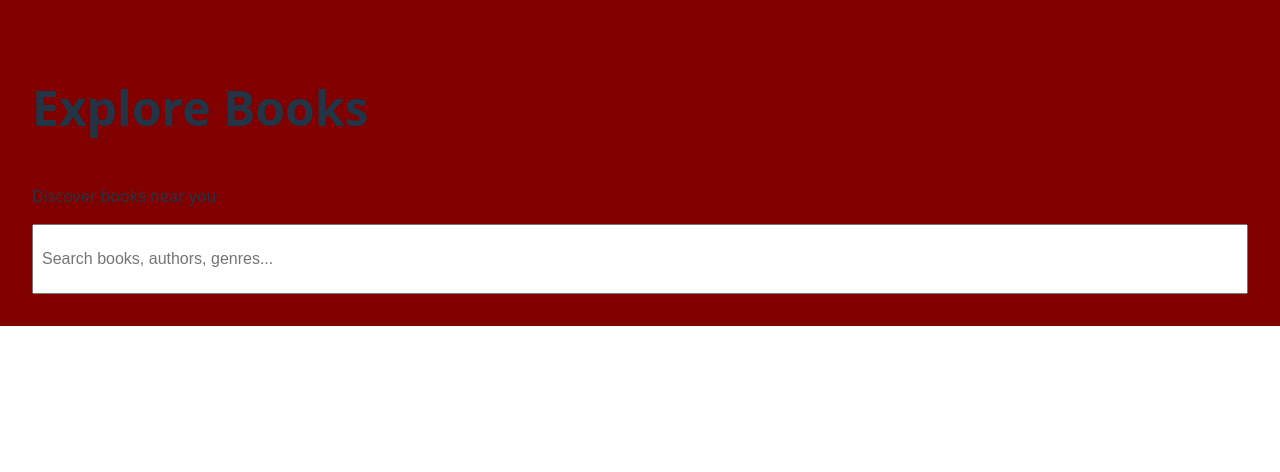
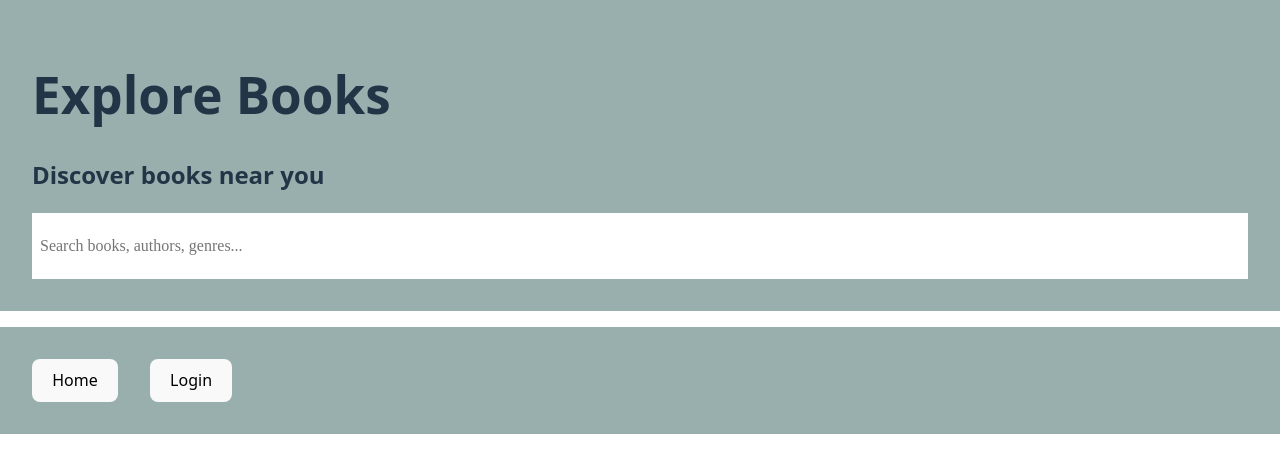
Before and after one commit to GlowyBlack/cosc-360-project, a React (Vite) app in the folder book-buddy/: page / in a window 1280 px wide. Shown: the top 472 px of the page. Built offline with nearby package versions, Linux system fonts and the light colour scheme.

Commit message:
Footer Code

```diff
--- a/book-buddy/index.html
+++ b/book-buddy/index.html
@@ -4,6 +4,7 @@
     <meta charset="UTF-8" />
     <link rel="icon" type="image/svg+xml" href="/vite.svg" />
     <meta name="viewport" content="width=device-width, initial-scale=1.0" />
+    <link href="https://fonts.googleapis.com/css2?family=Roboto:wght@300;400;500;700&display=swap" rel="stylesheet">
     <title>book-buddy</title>
   </head>
   <body>
--- a/book-buddy/src/App.jsx
+++ b/book-buddy/src/App.jsx
@@ -3,6 +3,7 @@ import reactLogo from './assets/react.svg'
 import viteLogo from '/vite.svg'
 import './App.css'
 import Header from './components/Header/Header.jsx'
+import Footer from './components/Footer/Footer.jsx'
 
 
 function App() {
@@ -11,6 +12,7 @@ function App() {
   return (
     <>
       <Header />
+      <Footer />
 
     </>
   )
--- a/book-buddy/src/components/Footer/Footer.css
+++ b/book-buddy/src/components/Footer/Footer.css
@@ -0,0 +1,13 @@
+#footer{
+    display: flex;
+    justify-content: flex-start;
+    margin: 1em 0;
+    padding: 2em 1em;
+    background-color: #99AFAD;
+    max-width: 100vw;
+
+}
+
+.footer_buttons{
+    margin: 0 1em;
+}
--- a/book-buddy/src/components/Footer/Footer.jsx
+++ b/book-buddy/src/components/Footer/Footer.jsx
@@ -1,10 +1,40 @@
+import {useState, useEffect} from "react"
+import "./Footer.css"
+
+function Footer(){
+    const [isUser, setIsUser] = useState(false);
 
 
-function Footer(){
+
+    function toggleUser(){
+        setIsUser(!isUser);
+    }
+
+    useEffect(() => {
+        console.log("Working")
+    }, [isUser]);
     return <>
-        <div>
+        <div id="footer" >
+            <button className="footer_buttons">Home</button>
+            {isUser ? (
+                //Show when logged in
+                <>
+                    <button className="footer_buttons">Library</button>
+                    <button className="footer_buttons">Messages</button>
+                    <button className="footer_buttons">Requests</button>
+                    <button className="footer_buttons" onClick={toggleUser}>Profile</button>
+                </>
+                ) : (
+                //Show when logged in
+                <>
+                    <button className="footer_buttons" onClick={toggleUser}>Login</button>
 
+                </>
+                )
+            }
 
         </div>
     </>
 }
+
+export default Footer;
--- a/book-buddy/src/components/Header/Header.css
+++ b/book-buddy/src/components/Header/Header.css
@@ -1,21 +1,24 @@
 #header{
     padding: 2em;
-    background-color: maroon;
+    background-color: #99AFAD;
     text-align: left;
     width: 100vw;
     margin-left: 0;
     box-sizing: border-box;
 }
-
+/*
 #title{
-    font-size: 3em;
-}
+    /* font-size: 3em;
+} */
 
 #search_bar{
+    font-family: 'Dancing Script', cursive;
     padding: 1.5em 0.5em;
-    font-size: medium;
     text-align: left;
     font-size: medium;
+    border: 0;
     width: 100%;
     box-sizing: border-box;
+    background-color: white;
+    color: black;
 }
--- a/book-buddy/src/components/Header/Header.jsx
+++ b/book-buddy/src/components/Header/Header.jsx
@@ -1,9 +1,11 @@
+import React from "react";
 import "./Header.css"
+
 function Header() {
     return <>
         <div id="header">
-            <h2 id="title">Explore Books</h2>
-            <p id="subtitle">Discover books near you</p>
+            <h1 id="title">Explore Books</h1>
+            <h2 id="subtitle">Discover books near you</h2>
             <div className="search_container">
                 <img src="" id="search_icon"></img>
                 <input type="text" id="search_bar" placeholder="Search books, authors, genres..."></input>
```
